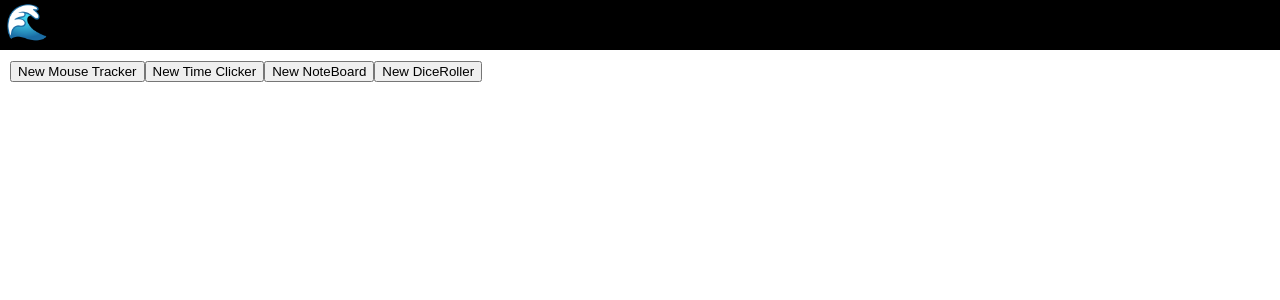
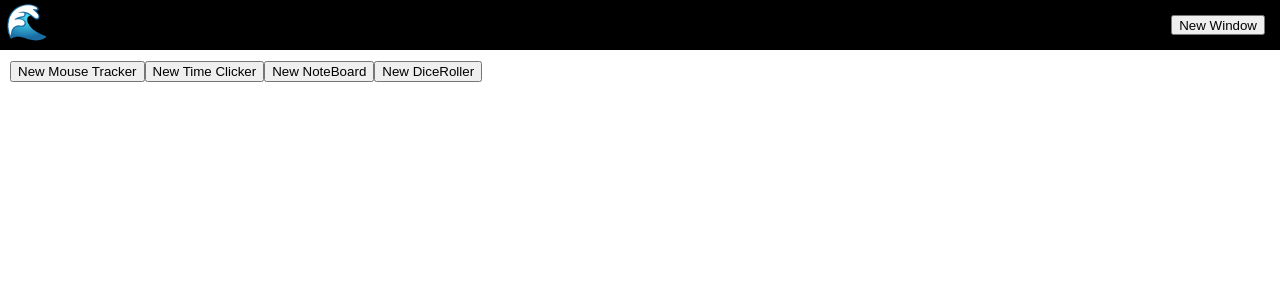
Before and after one commit to sumedhb1995/fluid-exploration, a React (Create React App) app: page / in a window 1280 px wide. Shown: the top 300 px of the page. Built offline with nearby package versions, Linux system fonts and the light colour scheme; what @fluidframework/aqueduct would draw is missing.

Commit message:
Move the DiceRoller view outside of the DataObject

```diff
--- a/package.json
+++ b/package.json
@@ -23,8 +23,12 @@
     "typescript": "^4.1.2",
     "web-vitals": "^1.0.1"
   },
+  "devDependencies": {
+    "tinylicious": "0.4.17169"
+  },
   "scripts": {
     "start": "react-scripts start",
+    "start:server": "tinylicious",
     "build": "react-scripts build",
     "test": "react-scripts test",
     "eject": "react-scripts eject"
--- a/src/App.tsx
+++ b/src/App.tsx
@@ -60,15 +60,27 @@ const Header = () => {
         fontSize: "35px",
         cursor: "default",
     }
+    const buttonStyle: React.CSSProperties = {
+        position: "absolute",
+        right:15,
+        top:15,
+        height: "20px",
+    }
 
     const iconClickHandler = () => {
         // navigate home
         window.location.assign('');
     }
 
+    const newWindowClickHandler = () => {
+        // navigate home
+        window.open(window.location.href);
+    }
+
     return (
         <div style={headerStyle}>
             <div style={iconStyle} onClick={iconClickHandler}>🌊</div>
+            <button style={buttonStyle} onClick={newWindowClickHandler}>New Window</button>
         </div>);
 }
 
--- a/src/dataObjects/DiceRoller.tsx
+++ b/src/dataObjects/DiceRoller.tsx
@@ -10,15 +10,13 @@ import {
 } from "@fluidframework/aqueduct";
 import { IEvent } from "@fluidframework/common-definitions";
 import { IValueChanged } from "@fluidframework/map";
-import { IFluidHTMLView } from "@fluidframework/view-interfaces";
-import React from "react";
 
 const diceValueKey = "diceValue";
 
 /**
  * IDiceRoller describes the public API surface for our dice roller Fluid object.
  */
-interface IDiceRoller extends EventEmitter {
+export interface IDiceRoller extends EventEmitter {
     /**
      * Get the dice value as a number.
      */
@@ -35,40 +33,10 @@ interface IDiceRoller extends EventEmitter {
     on(event: "diceRolled", listener: () => void): this;
 }
 
-interface IDiceRollerViewProps {
-    model: IDiceRoller;
-}
-
-const DiceRollerView: React.FC<IDiceRollerViewProps> = (props: IDiceRollerViewProps) => {
-    const [diceValue, setDiceValue] = React.useState(props.model.value);
-
-    React.useEffect(() => {
-        const onDiceRolled = () => {
-            setDiceValue(props.model.value);
-        };
-        props.model.on("diceRolled", onDiceRolled);
-        return () => {
-            props.model.off("diceRolled", onDiceRolled);
-        };
-    }, [props.model]);
-
-    // Unicode 0x2680-0x2685 are the sides of a dice (⚀⚁⚂⚃⚄⚅)
-    const diceChar = String.fromCodePoint(0x267F + diceValue);
-
-    return (
-        <div>
-            <span style={{ fontSize: 50 }}>{diceChar}</span>
-            <button onClick={props.model.roll}>Roll</button>
-        </div>
-    );
-};
-
 /**
  * The DiceRoller is our implementation of the IDiceRoller interface.
  */
-export class DiceRollerDataObject extends DataObject implements IDiceRoller, IFluidHTMLView {
-
-    public get IFluidHTMLView() { return this; }
+export class DiceRollerDataObject extends DataObject implements IDiceRoller {
 
     /**
      * This is required to work with FluidStatic but the interface IFluidStaticDataObjectClass doesn't
@@ -101,20 +69,6 @@ export class DiceRollerDataObject extends DataObject implements IDiceRoller, IFl
         });
     }
 
-    /**
-     * Render the dice.
-     */
-    // public render(div: HTMLElement) {
-    //     ReactDOM.render(
-    //         <DiceRollerView model={this} />,
-    //         div,
-    //     );
-    // }
-
-    public render() {
-        return <DiceRollerView model={this} />
-    }
-
     public get value() {
         // eslint-disable-next-line @typescript-eslint/no-unsafe-return
         return this.root.get(diceValueKey);
--- a/src/view/DiceRoller.tsx
+++ b/src/view/DiceRoller.tsx
@@ -1,5 +1,5 @@
 import React from "react";
-import { DiceRollerDataObject } from "../dataObjects/DiceRoller";
+import { DiceRollerDataObject, IDiceRoller } from "../dataObjects/DiceRoller";
 import { ContainerDefinition } from "../utils/createContainer";
 import { useDataObject } from "../utils/useDataObject";
 
@@ -15,6 +15,34 @@ export function DiceRoller() {
     const dataObject = useDataObject<DiceRollerDataObject>("dice-roller-key");
 
     return dataObject
-        ? dataObject.render()
+        ? <DiceRollerView model={dataObject} />
         : <div>Loading DiceRoller... </div>;
 }
+
+interface IDiceRollerViewProps {
+    model: IDiceRoller;
+}
+
+const DiceRollerView: React.FC<IDiceRollerViewProps> = (props: IDiceRollerViewProps) => {
+    const [diceValue, setDiceValue] = React.useState(props.model.value);
+
+    React.useEffect(() => {
+        const onDiceRolled = () => {
+            setDiceValue(props.model.value);
+        };
+        props.model.on("diceRolled", onDiceRolled);
+        return () => {
+            props.model.off("diceRolled", onDiceRolled);
+        };
+    }, [props.model]);
+
+    // Unicode 0x2680-0x2685 are the sides of a dice (⚀⚁⚂⚃⚄⚅)
+    const diceChar = String.fromCodePoint(0x267F + diceValue);
+
+    return (
+        <div>
+            <span style={{ fontSize: 50 }}>{diceChar}</span>
+            <button onClick={props.model.roll}>Roll</button>
+        </div>
+    );
+};
```
Also changed, not shown: 1 other file (tests, documents, lock files or other folders).
